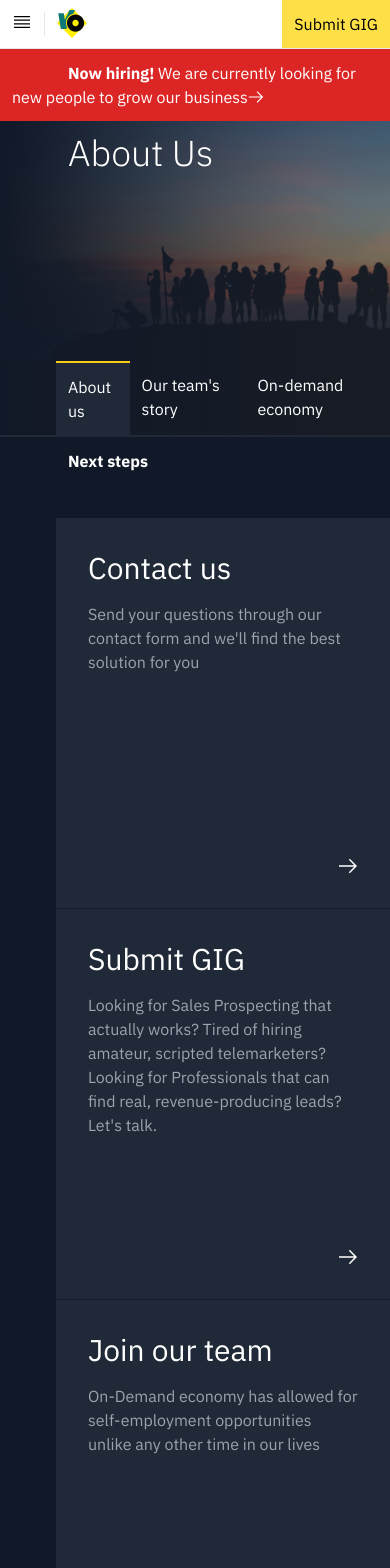
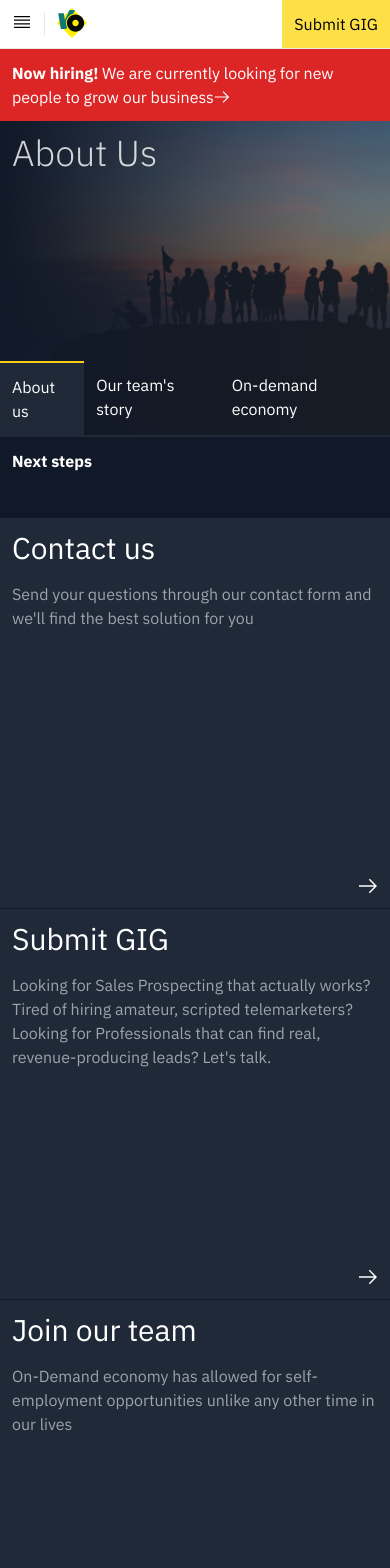
Before and after one commit to vberkoz/dsf-website, a Next.js app: page /about in a window 390 px wide. Shown: the top 1568 px of the page. Built offline with nearby package versions, Linux system fonts and the light colour scheme.

Commit message:
Update styles mobile

```diff
--- a/components/Banner.tsx
+++ b/components/Banner.tsx
@@ -1,6 +1,6 @@
 export const Banner = () => (
   <div className="w-full bg-red-600 p-3 text-white">
-    <span className="pl-14">
+    <span className="lg:pl-14">
       <span className="font-bold">Now hiring!</span> We are currently looking
       for new people to grow our business
     </span>
--- a/components/Footer.tsx
+++ b/components/Footer.tsx
@@ -1,7 +1,7 @@
 import Link from "next/link";
 
 export const Footer = () => (
-  <div className="pl-14 bg-gray-900 text-gray-300">
+  <div className="lg:pl-14 bg-gray-900 text-gray-300">
     <div className="flex flex-col pl-3 py-8 leading-8">
       <div className="grid grid-cols-1 gap-y-8 md:grid-cols-2 lg:grid-cols-4">
         <Link
--- a/components/HeroTabs.tsx
+++ b/components/HeroTabs.tsx
@@ -11,8 +11,8 @@ export const HeroTabs = () => {
           backgroundPosition: "center",
         }}
       >
-        <div className="bg-gradient-to-r from-gray-900/100 to-gray-900/50 text-left text-white lg:to-gray-900/0">
-          <div className="pl-14">
+        <div className="bg-gradient-to-r from-gray-900/100 to-gray-900/50 text-left text-white/80 lg:to-gray-900/0">
+          <div className="lg:p-14">
             <div className="p-3">
               <h1 className="mb-4 text-4xl font-light sm:text-5xl">About Us</h1>
               <div className="grid pb-40 md:grid-cols-2 lg:grid-cols-3">
@@ -22,7 +22,7 @@ export const HeroTabs = () => {
           </div>
 
           <div className="border-b-2 border-gray-800">
-            <div className="ml-14 flex text-white">
+            <div className="lg:ml-14 flex text-white">
               <Link
                 href="#"
                 className="border-t-2 border-yellow-400 bg-gray-800 p-3 hover:bg-gray-700"
--- a/components/Home/Benefits/Benefits.tsx
+++ b/components/Home/Benefits/Benefits.tsx
@@ -7,7 +7,7 @@ export const Benefits = () => {
   const benefits = BenefitData;
 
   return (
-    <div className="p-14 bg-gray-900 text-white">
+    <div className="lg:p-14 bg-gray-900 text-white">
       <div className="grid grid-cols-1 gap-x-8 gap-y-20 px-3 py-8 md:grid-cols-2 xl:grid-cols-4">
         <div className="font-bold md:col-span-2 xl:col-span-1">Benefits</div>
         <Benefit benefit={benefits[0]} />
--- a/components/Home/Carousel/Carousel.tsx
+++ b/components/Home/Carousel/Carousel.tsx
@@ -37,7 +37,7 @@ export const Carousel = () => {
 
   return (
     <div className="relative">
-      <nav ref={indicatorListRef} className="absolute bottom-0 left-14 p-3">
+      <nav ref={indicatorListRef} className="absolute bottom-0 left-3 lg:left-14 lg:pl-3">
         <span
           className="mr-1 bg-white px-3"
           onClick={() => currentSlide(0)}
--- a/components/Home/Carousel/Slide.tsx
+++ b/components/Home/Carousel/Slide.tsx
@@ -17,7 +17,7 @@ export const Slide = ({ image, title, description, button, href }: Props) => (
     }}
   >
     <div className="bg-gradient-to-r from-gray-900/100 to-gray-900/0 text-left text-white/80">
-      <div className="p-14">
+      <div className="lg:p-14">
         <div className="h-80 p-3">
           <h1 className="mb-4 text-4xl font-light sm:text-5xl">{title}</h1>
 
--- a/components/Home/Features/Features.tsx
+++ b/components/Home/Features/Features.tsx
@@ -5,7 +5,7 @@ import { FeatureData } from "./FeatureData";
 export const Features = () => {
   const features = FeatureData;
   return (
-    <div className="pl-14 py-8 bg-gray-900">
+    <div className="lg:pl-14 py-8 bg-gray-900">
       {features.map((feature, key) => (
         <div
           key={key}
--- a/components/Home/Hero/Hero.tsx
+++ b/components/Home/Hero/Hero.tsx
@@ -16,7 +16,7 @@ export const Hero = ({ index }: Prop) => {
       }}
     >
       <div className="bg-gradient-to-r from-gray-900/100 to-gray-900/50 text-left text-white lg:to-gray-900/0">
-        <div className="p-14">
+        <div className="lg:p-14">
           <div className="p-3">
             <h1 className="mb-4 pb-40 text-4xl font-light sm:text-5xl">
               {hero.title}
--- a/components/Home/NextSteps/NextStep.tsx
+++ b/components/Home/NextSteps/NextStep.tsx
@@ -12,7 +12,7 @@ export const NextStep = ({item, key}: Props) => (
   <Link
     key={key}
     href="#"
-    className="flex h-[100vw] flex-col bg-gray-800 p-8 hover:bg-gray-700 sm:h-[50vw] lg:h-[33vw] xl:h-[25vw]"
+    className="flex h-[100vw] flex-col bg-gray-800 p-3 xl:p-8 hover:bg-gray-700 sm:h-[50vw] lg:h-[33vw] xl:h-[25vw]"
   >
     <h2 className="mb-4 text-3xl">{item.title}</h2>
     <p className="text-gray-400">{item.description}</p>
--- a/components/Home/NextSteps/NextSteps.tsx
+++ b/components/Home/NextSteps/NextSteps.tsx
@@ -2,7 +2,7 @@ import { NextStep } from "./NextStep";
 import { NextStepData } from "./NextStepData";
 
 export const NextSteps = () => (
-  <div className="pl-14 bg-gray-900 text-white">
+  <div className="lg:pl-14 bg-gray-900 text-white">
     <div className="grid grid-cols-1 gap-px sm:grid-cols-2 lg:grid-cols-3 xl:grid-cols-4">
     <div className="col-span-1 mb-8 p-3 font-bold lg:col-span-3 xl:col-span-1">
       Next steps
--- a/components/Menu/Menu.tsx
+++ b/components/Menu/Menu.tsx
@@ -23,7 +23,7 @@ export const Menu = () => {
       ></div>
 
       <div className="flex">
-        <div className="z-10 float-left xl:hidden">
+        <div className="z-10 float-left lg:hidden">
           <div
             onClick={toggleMenu}
             className="z-10 cursor-pointer bg-white p-3"
@@ -64,7 +64,7 @@ export const Menu = () => {
           <Image src={logo} alt="VO Group" width={30} height={30} />
         </Link>
 
-        <div className="hidden xl:flex">
+        <div className="hidden lg:flex">
           <div className="my-3 border-r border-gray-200"></div>
 
           <div className="float-left flex">
```
